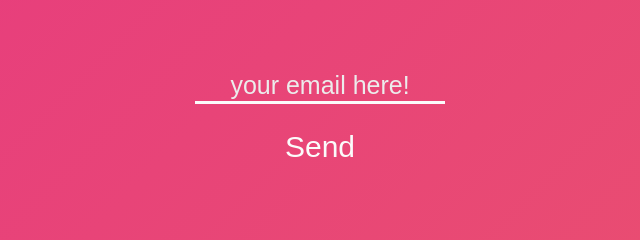
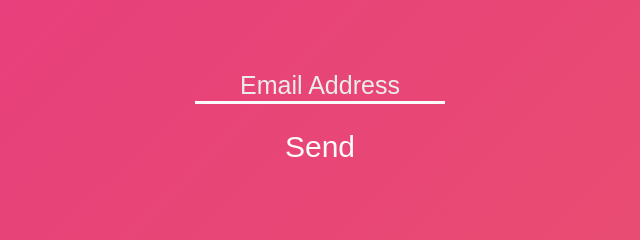
Before and after one commit to anjalikk14/strudel-landing, a plain HTML site: page index.html in a window 1280 px wide. Shown: the part 322-562 px from the top of the page, 320-960 px from the left. Drawn offline with nearby package versions, Linux system fonts and the light colour scheme.

Commit message:
Update index.html

```diff
--- a/index.html
+++ b/index.html
@@ -18,7 +18,7 @@
 			<div id="SignUp">
 				<div id="Status"></div>
 				<form id="Form">
-					<input id="EmailInput" class="clean-input" type="email" placeholder="your email here!" required>
+					<input id="EmailInput" class="clean-input" type="email" placeholder="Email Address" required>
 					<input id="SubmitButton" type="submit" value="Send"/>
 			</div>
 
```
